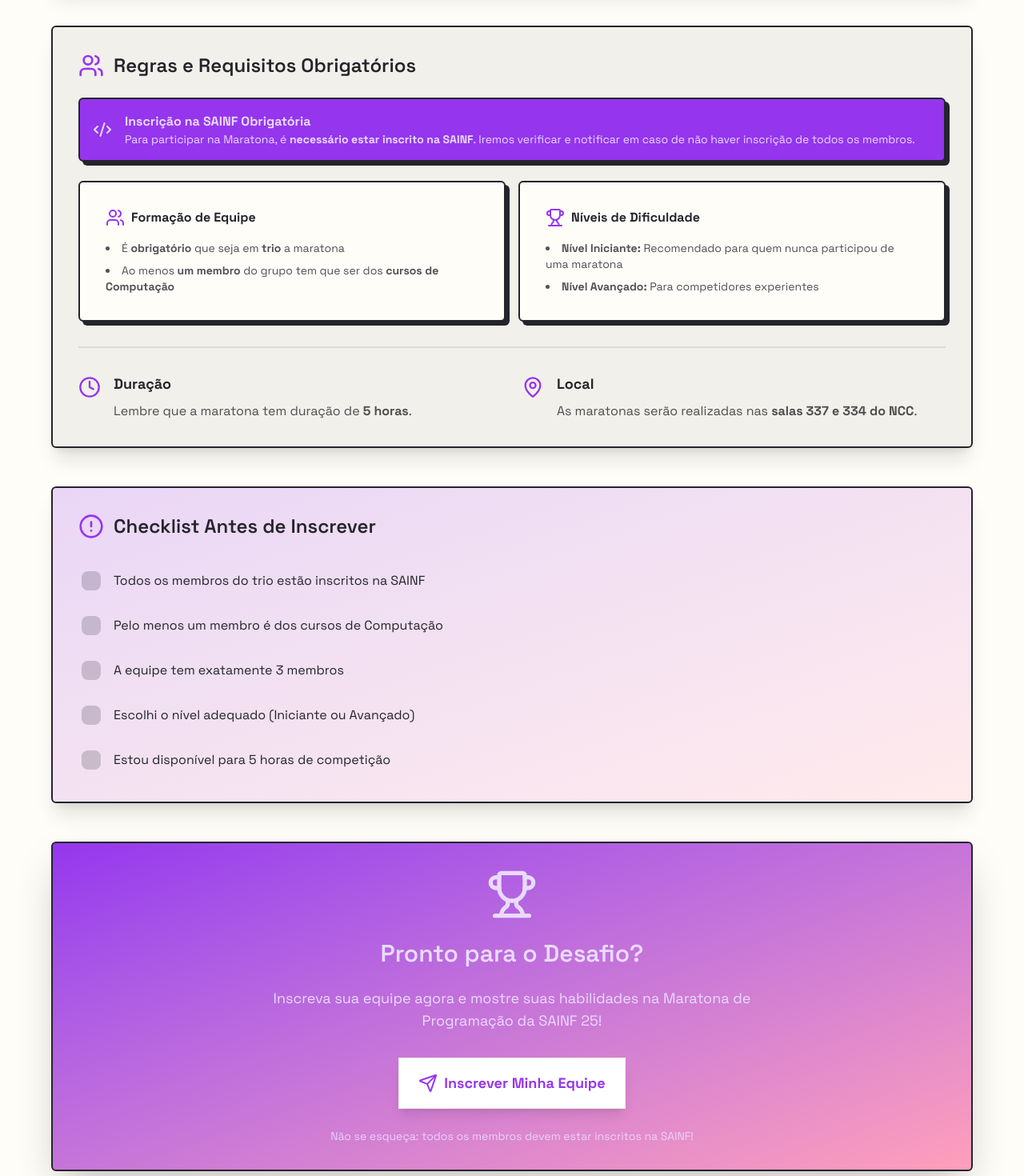
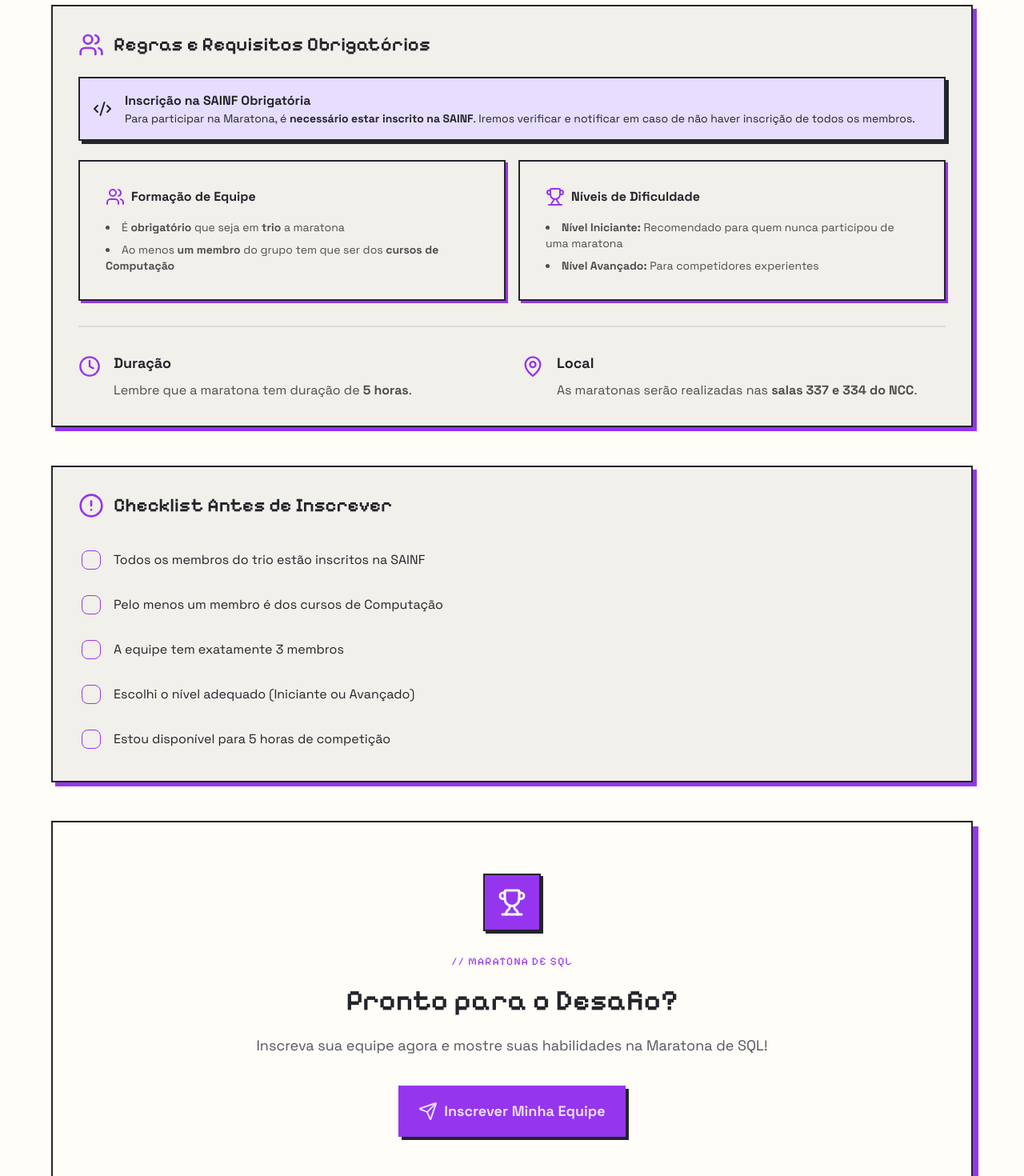
Before and after one commit to aaacms/sainf-2026, a React (Vite) app: page /maratona in a window 1280 px wide. Shown: the part 860-2330 px from the top of the page at 80% size. Built offline with nearby package versions, Linux system fonts and the light colour scheme.

Commit message:
perf: mudanças na ux/ui

```diff
--- a/src/components/CronogramaSection.tsx
+++ b/src/components/CronogramaSection.tsx
@@ -10,7 +10,7 @@ export default function CronogramaSection() {
     <section id="cronograma" className="schedule-section px-5 py-20 md:px-8 md:py-28" aria-labelledby="schedule-title">
       <div className="container mx-auto max-w-5xl">
         <header className="mx-auto mb-10 max-w-2xl text-center">
-          <p className="pixel-title mb-3 text-primary">// AGENDA</p>
+          {/* <p className="pixel-title mb-3 text-primary">// AGENDA</p> */}
           <h2 id="schedule-title" className="text-4xl md:text-5xl">Cronograma</h2>
           <p className="mt-7 text-lg text-base-content/70">Escolha um dia e acompanhe a programação da SAINF.</p>
         </header>
--- a/src/components/InscricaoSection.tsx
+++ b/src/components/InscricaoSection.tsx
@@ -23,7 +23,7 @@ export default function InscricaoSection() {
         </p>
 
         <a
-          href="https://forms.gle/ohKJEorKojBA1UYF9"
+          href="https://forms.gle/7h2fzrZfLbiMHTDq6"
           target="_blank"
           rel="noopener noreferrer"
           className="btn btn-primary btn-lg form-cta-button"
--- a/src/components/MaratonaSection.tsx
+++ b/src/components/MaratonaSection.tsx
@@ -1,3 +1,4 @@
+import { useState } from 'react';
 import { Link } from 'react-router-dom';
 import { Code2, Trophy, Users, Clock, MapPin, AlertCircle, ArrowLeft, Send, Sparkles } from 'lucide-react';
 
@@ -6,10 +7,25 @@ import { Code2, Trophy, Users, Clock, MapPin, AlertCircle, ArrowLeft, Send, Spar
  * Página para inscrição na Maratona de Programação da SAINF
  */
 export default function MaratonaSection() {
+  const checklistItems = [
+    'Todos os membros do trio estão inscritos na SAINF',
+    'Pelo menos um membro é dos cursos de Computação',
+    'A equipe tem exatamente 3 membros',
+    'Escolhi o nível adequado (Iniciante ou Avançado)',
+    'Estou disponível para 5 horas de competição',
+  ];
+  const [checkedItems, setCheckedItems] = useState<boolean[]>(() => checklistItems.map(() => false));
+
+  const toggleChecklistItem = (index: number) => {
+    setCheckedItems((items) => items.map((isChecked, itemIndex) => (
+      itemIndex === index ? !isChecked : isChecked
+    )));
+  };
+
   return (
     <section
       id="maratona-programacao"
-      className="py-24 px-6 bg-base-100"
+      className="marathon-section py-24 px-6 bg-base-100"
       aria-labelledby="maratona-title"
     >
       <div className="container mx-auto max-w-6xl">
@@ -29,13 +45,13 @@ export default function MaratonaSection() {
         <div className="text-center mb-16">
           <div className="inline-flex items-center gap-2 bg-primary/10 text-primary px-4 py-2 rounded-full mb-6">
             <Sparkles size={20} />
-            <span className="font-semibold">SAINF 2025!</span>
+            <span className="font-semibold">SAINF 2026!</span>
           </div>
           <h2
             id="maratona-title"
             className="text-4xl md:text-5xl font-bold mb-6"
           >
-            Maratona de Programação - SAINF 25
+            Maratona de SQL
           </h2>
           <p className="text-xl text-base-content/70 max-w-3xl mx-auto">
             Olá, computchêiros! Prepare-se para o desafio!
@@ -43,7 +59,7 @@ export default function MaratonaSection() {
         </div>
 
         {/* Alerta Importante */}
-        <div className="alert alert-warning shadow-lg mb-12">
+        <div className="alert marathon-alert marathon-alert-warning mb-12">
           <AlertCircle size={32} />
           <div>
             <h3 className="font-bold text-lg">Atente-se, não seja um macaco de código:</h3>
@@ -54,14 +70,14 @@ export default function MaratonaSection() {
         </div>
 
         {/* Sobre a Maratona */}
-        <div className="card bg-base-200 shadow-xl mb-12">
+        <div className="card marathon-content-card mb-12">
           <div className="card-body">
             <div className="flex items-center gap-3 mb-4">
               <Trophy className="text-primary" size={32} />
               <h3 className="card-title text-2xl">Sobre a Maratona</h3>
             </div>
             <p className="text-base-content/80 leading-relaxed mb-4">
-              A Maratona de Programação da SAINF é uma competição em equipe que desafia
+              A Maratona de SQL da SAINF é uma competição em equipe que desafia
               estudantes a resolver problemas complexos de programação em um ambiente de
               alta pressão. É uma oportunidade única de testar suas habilidades, trabalhar
               em equipe e aprender com outros competidores!
@@ -70,14 +86,14 @@ export default function MaratonaSection() {
         </div>
 
         {/* Regras e Requisitos */}
-        <div className="card bg-base-200 shadow-xl mb-12">
+        <div className="card marathon-content-card mb-12">
           <div className="card-body">
             <div className="flex items-center gap-3 mb-4">
               <Users className="text-primary" size={32} />
               <h3 className="card-title text-2xl">Regras e Requisitos Obrigatórios</h3>
             </div>
             <div className="space-y-6">
-              <div className="alert alert-info">
+              <div className="alert marathon-alert marathon-alert-info">
                 <Code2 size={24} />
                 <div>
                   <h4 className="font-bold">Inscrição na SAINF Obrigatória</h4>
@@ -89,7 +105,7 @@ export default function MaratonaSection() {
               </div>
 
               <div className="grid grid-cols-1 md:grid-cols-2 gap-4">
-                <div className="card bg-base-100">
+                <div className="card marathon-content-card marathon-content-card-compact">
                   <div className="card-body">
                     <div className="flex items-center gap-2 mb-2">
                       <Users className="text-primary" size={24} />
@@ -102,7 +118,7 @@ export default function MaratonaSection() {
                   </div>
                 </div>
 
-                <div className="card bg-base-100">
+                <div className="card marathon-content-card marathon-content-card-compact">
                   <div className="card-body">
                     <div className="flex items-center gap-2 mb-2">
                       <Trophy className="text-primary" size={24} />
@@ -144,78 +160,51 @@ export default function MaratonaSection() {
         </div>
 
         {/* Checklist */}
-        <div className="card bg-gradient-to-br from-primary/20 to-secondary/20 shadow-xl mb-12">
+        <div className="card marathon-content-card mb-12">
           <div className="card-body">
             <div className="flex items-center gap-3 mb-6">
               <AlertCircle className="text-primary" size={32} />
               <h3 className="card-title text-2xl">Checklist Antes de Inscrever</h3>
             </div>
             <div className="grid grid-cols-1 gap-4">
-              <div className="form-control">
-                <label className="label cursor-pointer justify-start gap-4">
-                  <input type="checkbox" className="checkbox checkbox-primary" disabled />
-                  <span className="label-text text-base">
-                    Todos os membros do trio estão inscritos na SAINF
-                  </span>
-                </label>
-              </div>
-              <div className="form-control">
-                <label className="label cursor-pointer justify-start gap-4">
-                  <input type="checkbox" className="checkbox checkbox-primary" disabled />
-                  <span className="label-text text-base">
-                    Pelo menos um membro é dos cursos de Computação
-                  </span>
-                </label>
-              </div>
-              <div className="form-control">
-                <label className="label cursor-pointer justify-start gap-4">
-                  <input type="checkbox" className="checkbox checkbox-primary" disabled />
-                  <span className="label-text text-base">
-                    A equipe tem exatamente 3 membros
-                  </span>
-                </label>
-              </div>
-              <div className="form-control">
-                <label className="label cursor-pointer justify-start gap-4">
-                  <input type="checkbox" className="checkbox checkbox-primary" disabled />
-                  <span className="label-text text-base">
-                    Escolhi o nível adequado (Iniciante ou Avançado)
-                  </span>
-                </label>
-              </div>
-              <div className="form-control">
-                <label className="label cursor-pointer justify-start gap-4">
-                  <input type="checkbox" className="checkbox checkbox-primary" disabled />
-                  <span className="label-text text-base">
-                    Estou disponível para 5 horas de competição
-                  </span>
-                </label>
-              </div>
+              {checklistItems.map((item, index) => (
+                <div className="form-control" key={item}>
+                  <label className="label cursor-pointer justify-start gap-4">
+                    <input
+                      type="checkbox"
+                      className="checkbox checkbox-primary"
+                      checked={checkedItems[index]}
+                      onChange={() => toggleChecklistItem(index)}
+                    />
+                    <span className="label-text text-base">{item}</span>
+                  </label>
+                </div>
+              ))}
             </div>
           </div>
         </div>
 
         {/* Botão de Inscrição em Destaque */}
         <div className="mt-12">
-          <div className="card bg-gradient-to-br from-primary to-secondary text-primary-content shadow-2xl">
+          <div className="card marathon-cta">
             <div className="card-body items-center text-center">
-              <Trophy className="mb-4" size={64} />
-              <h3 className="card-title text-3xl mb-4">Pronto para o Desafio?</h3>
-              <p className="text-lg mb-6 max-w-2xl">
-                Inscreva sua equipe agora e mostre suas habilidades na Maratona de Programação da SAINF 25!
+              <div className="marathon-cta-icon" aria-hidden="true">
+                <Trophy size={36} />
+              </div>
+              <p className="pixel-title marathon-cta-kicker">// MARATONA DE SQL</p>
+              <h3 className="card-title text-3xl md:text-4xl">Pronto para o Desafio?</h3>
+              <p className="marathon-cta-copy text-lg max-w-2xl">
+                Inscreva sua equipe agora e mostre suas habilidades na Maratona de SQL!
               </p>
               <a
                 href="https://forms.gle/wuXdpVWxUgY5UY6f7"
                 target="_blank"
                 rel="noopener noreferrer"
-                className="btn btn-lg bg-white text-primary hover:bg-base-100 gap-2 shadow-lg"
+                className="btn btn-primary btn-lg marathon-cta-button gap-2"
               >
                 <Send size={24} />
                 Inscrever Minha Equipe
               </a>
-              <p className="text-sm mt-4 opacity-90">
-                Não se esqueça: todos os membros devem estar inscritos na SAINF!
-              </p>
             </div>
           </div>
         </div>
--- a/src/index.css
+++ b/src/index.css
@@ -74,7 +74,33 @@
   .schedule-event-coffee .schedule-card::before, .schedule-event-pausa .schedule-card::before { background: #ffcc62; }
   .schedule-event-almoco .schedule-card::before { background: #7ec892; }
   @keyframes notice-blink { 50% { opacity: .35; } }
-  @media (max-width: 560px) { .schedule-tabs { gap: .35rem; } .schedule-tab { padding: .6rem .4rem; } .schedule-event { grid-template-columns: 1fr; gap: .55rem; padding-left: 1.3rem; } .schedule-event:not(:last-child)::after { top: 2.5rem; bottom: -.2rem; left: .35rem; } .schedule-time { width: max-content; min-width: 7.6rem; } .schedule-card::before { left: -1.55rem; } }
+  @media (max-width: 560px) {
+    .schedule-section { padding-right: 1.1rem; padding-left: 1.1rem; }
+    .schedule-notice { align-items: flex-start; margin-bottom: 1.5rem; font-size: .88rem; }
+    .schedule-notice-light { margin-top: .25rem; }
+    .schedule-tabs { display: grid; grid-template-columns: repeat(3, 1fr); gap: .35rem; margin-bottom: 2rem; }
+    .schedule-tab { padding: .6rem .4rem; }
+    .schedule-day-heading { flex-wrap: wrap; gap: .35rem .6rem; margin-bottom: 1rem; font-size: .95rem; }
+    .schedule-day-heading em { padding-left: .6rem; }
+    .schedule-list { position: relative; }
+    .schedule-list::before { content: none; }
+    .schedule-event { grid-template-columns: 1.25rem minmax(0, 1fr); gap: .75rem; padding-bottom: 1.2rem; padding-left: 0; }
+    .schedule-event::before { content: ''; position: absolute; z-index: 2; top: .55rem; left: .25rem; width: .75rem; height: .75rem; border: 2px solid #24242b; border-radius: 50%; background: #9535ee; }
+    .schedule-event:not(:last-child)::after { display: block; z-index: 1; top: 1.3rem; bottom: -.95rem; left: .5625rem; width: 2px; background: #9535ee; }
+    .schedule-time { grid-column: 2; width: max-content; min-width: 0; padding: .6rem .7rem; font-size: .88rem; }
+    .schedule-card { grid-column: 2; min-width: 0; min-height: 0; padding: .9rem 2.45rem .9rem .9rem; box-shadow: 3px 3px 0 #9535ee55; }
+    .schedule-card::before { display: none; }
+    .schedule-event-workshop::before { background: #ff9fba; }
+    .schedule-event-coffee::before, .schedule-event-pausa::before { background: #ffcc62; }
+    .schedule-event-almoco::before { background: #7ec892; }
+    .schedule-card h3 { font-size: 1rem; }
+    .schedule-card p { font-size: .84rem; }
+    .schedule-index { top: .65rem; right: .65rem; font-size: .9rem; }
+    .schedule-details { gap: .35rem .7rem; font-size: .8rem; }
+  }
+  @media (max-width: 360px) {
+    .schedule-day-heading em { width: 100%; padding-left: 0; border-left: 0; text-align: center; }
+  }
   .event-countdown-label { margin: 0 0 .8rem; color: #9535ee; font-size: 1.15rem; letter-spacing: .14em; }
   .event-countdown-units { display: grid; grid-template-columns: repeat(4, 1fr); gap: .8rem; }
   .event-countdown-unit { min-width: 0; padding: 1.15rem .3rem .9rem; text-align: center; background: #f2f0ea; border: 2px solid #24242b; box-shadow: 4px 4px 0 #9535ee; }
@@ -82,6 +108,38 @@
   .event-countdown-unit span, .event-countdown-date { display: block; margin-top: .3rem; color: #55555c; font: 600 .72rem 'Pixelify Sans', monospace; text-transform: uppercase; }
   .event-countdown-date { margin: .8rem 0 .1rem; color: #24242b; letter-spacing: .08em; }
   .event-countdown-started { margin-top: 1.75rem; padding: .9rem 1rem; color: #24242b; background: #ffcc62; border: 2px solid #24242b; box-shadow: 4px 4px 0 #9535ee; }
-  .hero-star { position: absolute; z-index: -1; right: -8vw; bottom: 3%; width: min(36vw, 440px); transform: rotate(10deg); pointer-events: none; }
-  @media (max-width: 640px) { .monitor-shell { padding: 17px; box-shadow: 8px 9px 0 #24242b; } .monitor-screen { min-height: 280px; border-width: 6px; } .monitor-logo { width: 108%; } .hero-star { right: -20vw; bottom: 0; width: 62vw; } }
+  .about-feature-card { border: 2px solid #24242b; border-radius: 0; background: #f2f0ea; box-shadow: 4px 4px 0 #9535ee; transition: transform .15s ease, box-shadow .15s ease; }
+  .about-feature-card:hover { transform: translate(2px, 2px); box-shadow: 2px 2px 0 #9535ee; }
+  .about-feature-card .card-title { color: #9535ee; font-family: 'Pixelify Sans', monospace; }
+  .marathon-cta { border: 2px solid #24242b; border-radius: 0; background: #fffdf8; box-shadow: 7px 7px 0 #9535ee; }
+  .marathon-cta .card-body { padding: clamp(2rem, 6vw, 4rem) 1.5rem; }
+  .marathon-cta-icon { display: grid; place-items: center; width: 4.5rem; height: 4.5rem; margin-bottom: 1.25rem; color: #fffdf8; background: #9535ee; border: 2px solid #24242b; box-shadow: 3px 3px 0 #24242b; }
+  .marathon-cta-kicker { margin: 0 0 .65rem; color: #9535ee; font-size: .85rem; letter-spacing: .1em; }
+  .marathon-cta .card-title { color: #24242b; font-family: 'Pixelify Sans', monospace; }
+  .marathon-cta-copy { margin: .9rem 0 1.75rem; color: #55555c; }
+  .marathon-cta-button { box-shadow: 4px 4px 0 #24242b; }
+  .marathon-content-card { border: 2px solid #24242b; border-radius: 0; background: #f2f0ea; box-shadow: 5px 5px 0 #9535ee; }
+  .marathon-content-card-compact { box-shadow: 3px 3px 0 #9535ee; }
+  .marathon-content-card .card-title { color: #24242b; font-family: 'Pixelify Sans', monospace; }
+  .marathon-alert { border: 2px solid #24242b; border-radius: 0; box-shadow: 4px 4px 0 #24242b; }
+  .marathon-alert-warning { color: #24242b; background: #ffedba; }
+  .marathon-alert-info { color: #24242b; background: #e7ddff; }
+  .coming-kicker { margin: 0 0 1rem; color: #9535ee; font-size: .95rem; letter-spacing: .1em; }
+  .coming-content-card { border: 2px solid #24242b; border-radius: 0; background: #f2f0ea; box-shadow: 5px 5px 0 #9535ee; }
+  .coming-content-card .card-title { color: #24242b; font-family: 'Pixelify Sans', monospace; }
+  .coming-alert { color: #24242b; border: 2px solid #24242b; border-radius: 0; background: #e7ddff; box-shadow: 4px 4px 0 #24242b; }
+  .coming-area-badge { min-height: 3.4rem; justify-content: flex-start; color: #24242b; border: 2px solid #24242b; border-radius: 0; background: #fffdf8; box-shadow: 2px 2px 0 #9535ee; white-space: normal; }
+  .coming-date-card { display: flex; flex-direction: column; gap: .5rem; padding: 1rem; border: 2px solid #24242b; background: #fffdf8; box-shadow: 3px 3px 0 #9535ee; }
+  .coming-date-card .text-2xl { color: #9535ee; font-family: 'Pixelify Sans', monospace; line-height: 1.2; }
+  .coming-cta { border: 2px solid #24242b; border-radius: 0; background: #fffdf8; box-shadow: 7px 7px 0 #9535ee; }
+  .coming-cta .card-body { padding: clamp(2rem, 6vw, 4rem) 1.5rem; }
+  .coming-cta-icon { display: grid; place-items: center; width: 4.5rem; height: 4.5rem; margin-bottom: 1.25rem; color: #fffdf8; background: #9535ee; border: 2px solid #24242b; box-shadow: 3px 3px 0 #24242b; }
+  .coming-cta-kicker { margin: 0 0 .65rem; color: #9535ee; font-size: .85rem; letter-spacing: .1em; }
+  .coming-cta .card-title { color: #24242b; font-family: 'Pixelify Sans', monospace; }
+  .coming-cta-copy { margin: .9rem 0 1.75rem; color: #55555c; }
+  .coming-cta-button { box-shadow: 4px 4px 0 #24242b; }
+  .coming-cta-deadline { margin: 1rem 0 0; color: #55555c; }
+  .hero-star { display: none; position: absolute; z-index: -1; right: -8vw; bottom: 3%; width: min(36vw, 440px); transform: rotate(10deg); pointer-events: none; }
+  @media (min-width: 641px) { .hero-star { display: block; } }
+  @media (max-width: 640px) { .monitor-shell { padding: 17px; box-shadow: 8px 9px 0 #24242b; } .monitor-screen { min-height: 280px; border-width: 6px; } .monitor-logo { width: 108%; } }
 }
```
Also changed, not shown: src/components/Hero.tsx (+4 -4 lines), src/components/RevistaComingSection.tsx (+31 -30 lines), src/components/SobreSection.tsx (+4 -74 lines), public/logo-sainf.png (added), public/logo-sainf2.png (added).
